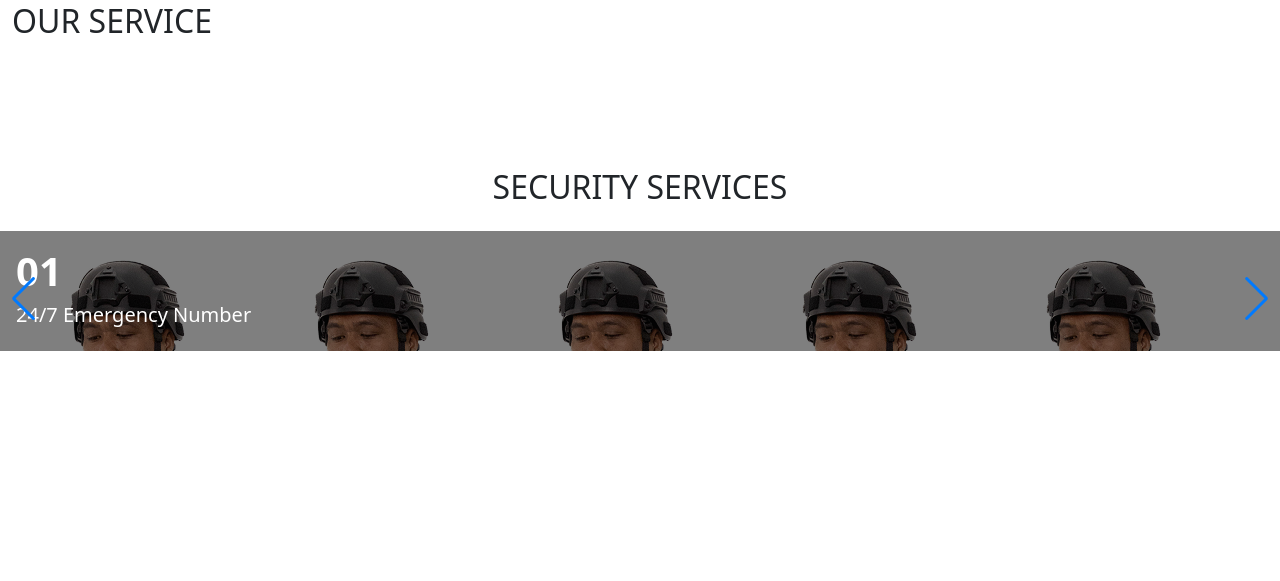
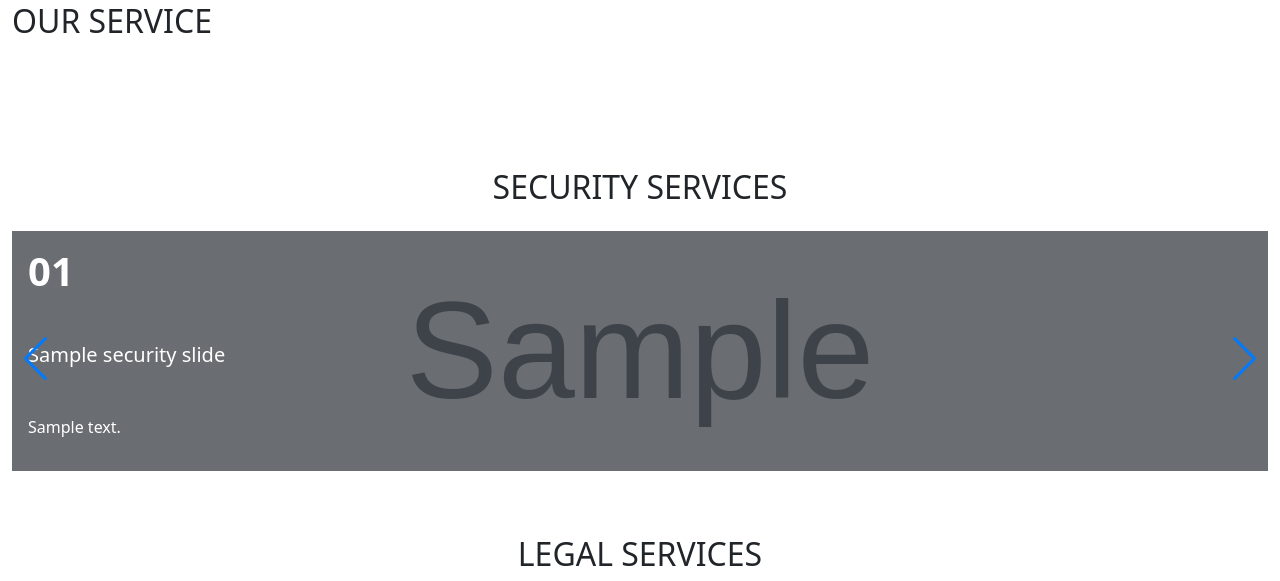
Before and after one commit to indrayanaade/eagleprotect-website, a CodeIgniter 4 app: the page made by app/Views/service/index.php in a window 1280 px wide. Shown: the part 340-921 px from the top of the page. Before the commit the page ends 691 px from the top, so only its background shows below. Run offline with PHP 8.4 and a stand-in for CodeIgniter, Linux system fonts and the light colour scheme; the template is opened without the code that fills it: most values are stand-ins (such as "Sample title", 1, 10 or a date in 2020); grey boxes marked "Sample" are stand-in pictures; some libraries are stand-ins or nearby versions; grey boxes are pictures that could not be loaded.

Commit message:
update services

```diff
--- a/app/Views/service/index.php
+++ b/app/Views/service/index.php
@@ -44,64 +44,33 @@
             </div>
         </div>
     </section>
-    <section class="our-service">
+    <section class="security-service">
+        <div class="container-fluid">
             <h2 class="roboto-h2-title mt-5 text-center">SECURITY SERVICES</h2>
             <div class="swiper mySwiper mt-4">
                 <div class="swiper-wrapper">
-                <!-- Slide 1 -->
-                <div class="swiper-slide position-relative text-white" style="background-image: url('/assets/img/security-01.png');">
+                    <?php foreach ($security_slides as $index => $slide): ?>
+                        <div class="swiper-slide position-relative text-white" style="background-image: url('<?= base_url('assets/img/' . $slide['img']) ?>'); background-size: cover; background-position: center;">
                             <div class="overlay p-3" style="background: rgba(0,0,0,0.5); height: 100%;">
-                    <h1 class="fw-bold">01</h1>
-                    <h5>24/7 Emergency Number</h5>
+                                <h1 class="fw-bold mb-5"><?= str_pad($index + 1, 2, '0', STR_PAD_LEFT) ?></h1>
+                                <h5><?= esc($slide['title']) ?></h5>
+                                <p class="mt-5" ><?= esc($slide['desc']) ?></p>
                             </div>
                         </div>
-
-                <!-- Slide 2 -->
-                <div class="swiper-slide position-relative text-white" style="background-image: url('/assets/img/security-02.png');">
-                    <div class="overlay p-3" style="background: rgba(0,0,0,0.5); height: 100%;">
-                    <h1 class="fw-bold">02</h1>
-                    <h5>Surveillance Equipment Maintenance and 24/7 Service</h5>
-                    </div>
+                    <?php endforeach; ?>
                 </div>
 
-                <!-- Slide 3 -->
-                <div class="swiper-slide position-relative text-white" style="background-image: url('/assets/img/security-03.png');">
-                    <div class="overlay p-3" style="background: rgba(0,0,0,0.5); height: 100%;">
-                    <h1 class="fw-bold">03</h1>
-                    <h5>Advanced Alarm System</h5>
-                    </div>
-                </div>
-
-                <!-- Slide 4 -->
-                <div class="swiper-slide position-relative text-white" style="background-image: url('/assets/img/security-04.png');">
-                    <div class="overlay p-3" style="background: rgba(0,0,0,0.5); height: 100%;">
-                    <h1 class="fw-bold">04</h1>
-                    <h5>EAGLE PROTECT Escort</h5>
-                    </div>
-                </div>
-
-                <!-- Slide 5 -->
-                <div class="swiper-slide position-relative text-white" style="background-image: url('/assets/img/security-05.png');">
-                    <div class="overlay p-3" style="background: rgba(0,0,0,0.5); height: 100%;">
-                    <h1 class="fw-bold">05</h1>
-                    <h5>Private Security</h5>
-                    </div>
-                </div>
-
-                <!-- Slide 6 -->
-                <div class="swiper-slide position-relative text-white" style="background-image: url('/assets/img/security-06.png');">
-                    <div class="overlay p-3" style="background: rgba(0,0,0,0.5); height: 100%;">
-                    <h1 class="fw-bold">06</h1>
-                    <h5>Private Security</h5>
+                <div class="swiper-controls d-flex justify-content-end align-items-center gap-2 mt-3">
+                    <div class="swiper-pagination"></div>
+                    <div class="swiper-button-prev"></div>
+                    <div class="swiper-button-next"></div>
                 </div>
             </div>
         </div>
-            <!-- Kontrol navigasi dan pagination -->
-            <div class="swiper-controls d-flex justify-content-end align-items-center gap-2 mt-3">
-                <div class="swiper-button-prev"></div>
-                <div class="swiper-pagination"></div>
-                <div class="swiper-button-next"></div>
-            </div>
+    </section>
+    <section class="legal-service">
+        <div class="container-fluid">
+            <h2 class="roboto-h2-title mt-5 text-center">LEGAL SERVICES</h2>
         </div>
     </section>
 
```
Also changed, not shown: app/Controllers/Services.php (+33 -0 lines), public/assets/css/service.css. Lines whose indentation alone changed are shown as unchanged.
